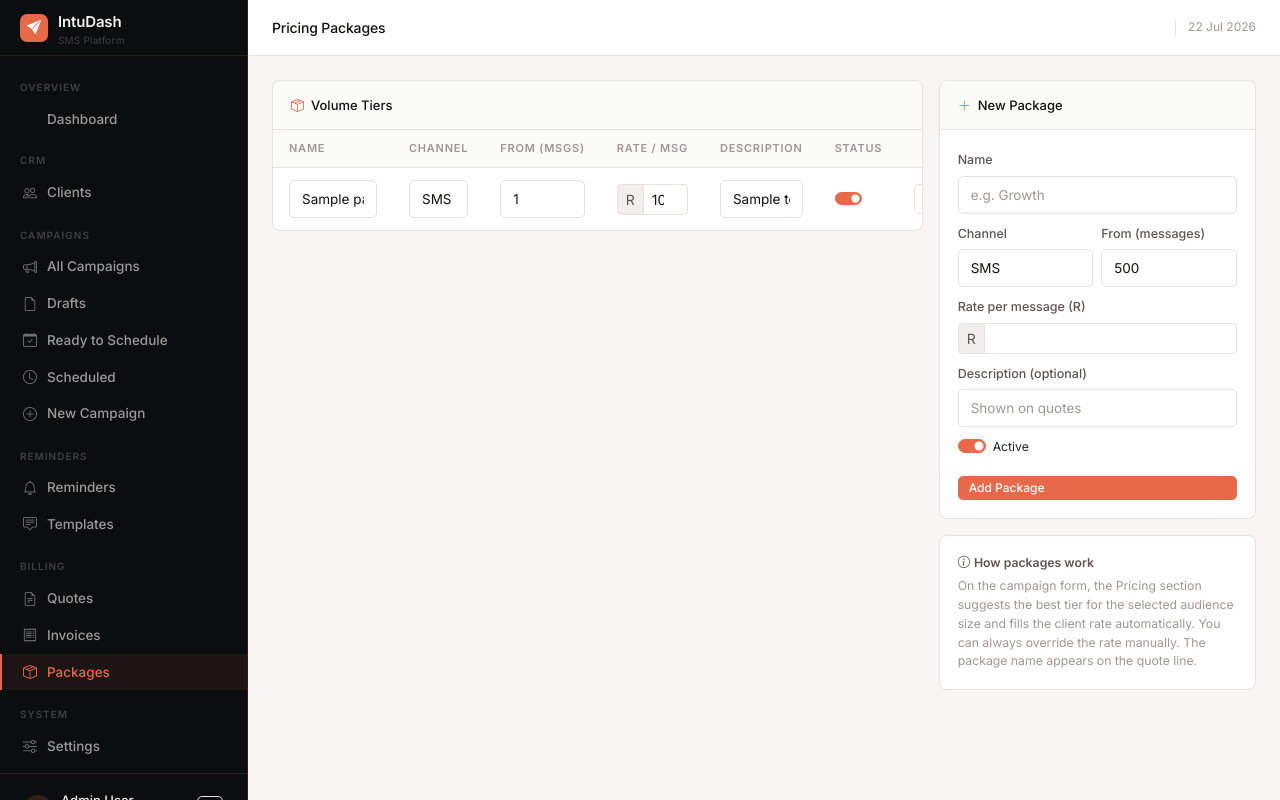
After one commit to iamkyno/intudash, a Laravel app: page /packages in a window 1280 px wide. The commit adds this page. Run offline with Laravel 12, Linux system fonts and the light colour scheme; a user stored in the database is signed in; data comes from the database, SQL or seed files in the repository; tables that the repository leaves empty hold one stand-in row (values such as "Sample post").

Commit message:
Add pricing packages (volume tiers) and restructure the campaign form flow
Packages — "500 SMS and upwards" style tiers:
- packages table: name, channel (sms/email), min_units (the tier
  threshold), unit_price, description, active.
- Billing → Packages page: inline-editable tier list (row inputs target
  per-row forms via the form="" attribute — a <form> can't legally sit
  inside a <tr>), a new-package card, and a one-click "Create Starter
  SMS Tiers" seeder (500/1 000/5 000/10 000, rates stepping down from
  the account default) so the structure is obvious on first visit.
- Campaign form gets a Pricing Package selector: picking a tier fills
  the client rate; a live hint suggests the best tier for the selected
  audience size (Package::bestFor). campaigns.package_id stores the
  choice and the quote line now reads "… | Growth package".

Campaign form restructure (efficiency pass):
- Logical top-to-bottom flow: Name/Client → Type → Recipients →
  Content → Pricing → Notes/Repeat. Type moved above Recipients since
  it decides which sections below apply.
- All money fields (SMS + email internal costs, client rates, auto
  recipient counts) pulled out of the two channel sections into one
  Pricing card — they toggle with campaign type exactly as before.
- Email section simplified: Subject + Body are all you see by default;
  From Name / From Address picker / Reply-To live in a collapsed
  "Sender settings — optional, uses your account default" details
  block (auto-opens when editing a campaign that customised them).
- Sidebar: Packages added under Billing.

Verified via tinker: tier resolution picks the highest qualifying
active tier and ignores inactive ones, quote lines carry the package
name, and /packages, /campaigns/create, /campaigns/{id}/edit all
render 200 through the full kernel with the new pricing block, PACKAGES
JS constant, and collapsed sender settings present.

https://claude.ai/code/session_01CQU7iRe9pxBpTRBHWRwuzp

```diff
--- /dev/null
+++ b/app/Http/Controllers/PackageController.php
@@ -0,0 +1,85 @@
+<?php
+
+namespace App\Http\Controllers;
+
+use App\Models\AppSetting;
+use App\Models\Package;
+use Illuminate\Http\Request;
+
+class PackageController extends Controller
+{
+    public function index()
+    {
+        $packages = Package::orderBy('channel')->orderBy('min_units')->get();
+        return view('packages.index', compact('packages'));
+    }
+
+    public function store(Request $request)
+    {
+        $data = $this->validatePackage($request);
+        Package::create($data);
+
+        return redirect()->route('packages.index')->with('success', "Package \"{$data['name']}\" created.");
+    }
+
+    public function update(Request $request, Package $package)
+    {
+        $data = $this->validatePackage($request);
+        $package->update($data);
+
+        return redirect()->route('packages.index')->with('success', 'Package updated.');
+    }
+
+    public function destroy(Package $package)
+    {
+        $package->delete();
+        return redirect()->route('packages.index')->with('success', 'Package deleted — campaigns that used it keep their rates.');
+    }
+
+    /**
+     * One-click starter tiers so the structure is obvious: rates step down
+     * from the account default as volume grows. All fully editable after.
+     */
+    public function seedDefaults()
+    {
+        if (Package::where('channel', 'sms')->exists()) {
+            return redirect()->route('packages.index')->with('error', 'SMS packages already exist — edit those instead.');
+        }
+
+        $base = (float) AppSetting::get('default_client_rate', '0.25');
+        $tiers = [
+            ['name' => 'Starter',  'min_units' => 500,   'multiplier' => 1.00],
+            ['name' => 'Growth',   'min_units' => 1000,  'multiplier' => 0.95],
+            ['name' => 'Business', 'min_units' => 5000,  'multiplier' => 0.90],
+            ['name' => 'Volume',   'min_units' => 10000, 'multiplier' => 0.85],
+        ];
+
+        foreach ($tiers as $tier) {
+            Package::create([
+                'name'        => $tier['name'],
+                'channel'     => 'sms',
+                'min_units'   => $tier['min_units'],
+                'unit_price'  => round($base * $tier['multiplier'], 4),
+                'description' => number_format($tier['min_units']) . '+ SMS per campaign',
+                'active'      => true,
+            ]);
+        }
+
+        return redirect()->route('packages.index')->with('success', 'Starter SMS tiers created — adjust the rates to your pricing.');
+    }
+
+    private function validatePackage(Request $request): array
+    {
+        $data = $request->validate([
+            'name'        => 'required|string|max:100',
+            'channel'     => 'required|in:sms,email',
+            'min_units'   => 'required|integer|min:1',
+            'unit_price'  => 'required|numeric|min:0',
+            'description' => 'nullable|string|max:191',
+            'active'      => 'boolean',
+        ]);
+        $data['active'] = $request->boolean('active');
+
+        return $data;
+    }
+}
--- /dev/null
+++ b/app/Models/Package.php
@@ -0,0 +1,38 @@
+<?php
+
+namespace App\Models;
+
+use Illuminate\Database\Eloquent\Model;
+
+class Package extends Model
+{
+    protected $fillable = ['name', 'channel', 'min_units', 'unit_price', 'description', 'active'];
+
+    protected $casts = [
+        'min_units'  => 'integer',
+        'unit_price' => 'decimal:4',
+        'active'     => 'boolean',
+    ];
+
+    public function scopeActive($query)
+    {
+        return $query->where('active', true);
+    }
+
+    public function campaigns()
+    {
+        return $this->hasMany(Campaign::class);
+    }
+
+    /**
+     * Best (highest) tier whose minimum volume the given message count reaches.
+     */
+    public static function bestFor(string $channel, int $units): ?self
+    {
+        return static::active()
+            ->where('channel', $channel)
+            ->where('min_units', '<=', $units)
+            ->orderByDesc('min_units')
+            ->first();
+    }
+}
--- a/app/Services/QuoteService.php
+++ b/app/Services/QuoteService.php
@@ -73,9 +73,12 @@ class QuoteService
                 : $campaign->validRecipients()->count();
             $runLabel = $runs > 1 ? " × {$runs} runs" : '';
             $segLabel = $campaign->sms_segments > 1 ? ", {$campaign->sms_segments} segments/msg" : '';
+            $pkgLabel = $campaign->package && $campaign->package->channel === 'sms'
+                ? " | {$campaign->package->name} package"
+                : '';
             QuoteItem::create([
                 'quote_id'    => $quote->id,
-                'description' => "Bulk SMS — {$campaign->name}{$runLabel} | " . number_format($smsRecipients) . " recipients{$segLabel}",
+                'description' => "Bulk SMS — {$campaign->name}{$runLabel} | " . number_format($smsRecipients) . " recipients{$segLabel}{$pkgLabel}",
                 'quantity'    => $smsQty,
                 'unit_price'  => $smsRate,
                 'total'       => $smsSubtotal,
--- a/resources/views/layouts/app.blade.php
+++ b/resources/views/layouts/app.blade.php
@@ -604,6 +604,9 @@
         <a href="{{ route('invoices.index') }}" class="sidebar-link {{ request()->routeIs('invoices.*') ? 'active' : '' }}">
             <i class="bi bi-receipt"></i> Invoices
         </a>
+        <a href="{{ route('packages.index') }}" class="sidebar-link {{ request()->routeIs('packages.*') ? 'active' : '' }}">
+            <i class="bi bi-box-seam"></i> Packages
+        </a>
 
         <div class="nav-section-label">System</div>
         <a href="{{ route('settings.index') }}" class="sidebar-link {{ request()->routeIs('settings.*') ? 'active' : '' }}">
--- /dev/null
+++ b/resources/views/packages/index.blade.php
@@ -0,0 +1,136 @@
+@extends('layouts.app')
+@section('title', 'Packages')
+@section('page-title', 'Pricing Packages')
+
+@section('content')
+@if(session('success'))
+    <div class="alert alert-success py-2">{{ session('success') }}</div>
+@endif
+@if(session('error'))
+    <div class="alert alert-danger py-2">{{ session('error') }}</div>
+@endif
+
+<div class="row g-3">
+    <div class="col-md-8">
+        <div class="card">
+            <div class="card-header">
+                <span class="card-header-title"><i class="bi bi-box-seam"></i> Volume Tiers</span>
+            </div>
+            @if($packages->isEmpty())
+                <div class="card-body text-center py-5" style="color:var(--text-tertiary);">
+                    <i class="bi bi-box-seam" style="font-size:2rem;"></i>
+                    <p class="mt-2 mb-3">No packages yet. A package is a volume tier — e.g. "500 SMS and up @ R0.25 each" — that fills in the client rate automatically when creating a campaign.</p>
+                    <form method="POST" action="{{ route('packages.seed-defaults') }}" class="d-inline">
+                        @csrf
+                        <button type="submit" class="btn btn-primary btn-sm">
+                            <i class="bi bi-magic me-1"></i>Create Starter SMS Tiers (500 / 1 000 / 5 000 / 10 000)
+                        </button>
+                    </form>
+                </div>
+            @else
+                <div class="card-body-flush">
+                    <table class="table">
+                        <thead>
+                            <tr><th>Name</th><th>Channel</th><th>From (msgs)</th><th>Rate / msg</th><th>Description</th><th>Status</th><th></th></tr>
+                        </thead>
+                        <tbody>
+                        @foreach($packages as $p)
+                            {{-- A <form> can't sit inside a <tr>; each input targets its row's form via the form="" attribute. --}}
+                            <tr>
+                                <td style="min-width:120px;"><input type="text" name="name" form="pkg-form-{{ $p->id }}" class="form-control form-control-sm" value="{{ $p->name }}"></td>
+                                <td>
+                                    <select name="channel" form="pkg-form-{{ $p->id }}" class="form-select form-select-sm">
+                                        <option value="sms" {{ $p->channel === 'sms' ? 'selected' : '' }}>SMS</option>
+                                        <option value="email" {{ $p->channel === 'email' ? 'selected' : '' }}>Email</option>
+                                    </select>
+                                </td>
+                                <td style="max-width:110px;"><input type="number" name="min_units" min="1" form="pkg-form-{{ $p->id }}" class="form-control form-control-sm" value="{{ $p->min_units }}"></td>
+                                <td style="max-width:130px;">
+                                    <div class="input-group input-group-sm">
+                                        <span class="input-group-text">R</span>
+                                        <input type="number" name="unit_price" step="0.0001" min="0" form="pkg-form-{{ $p->id }}" class="form-control" value="{{ $p->unit_price }}">
+                                    </div>
+                                </td>
+                                <td><input type="text" name="description" form="pkg-form-{{ $p->id }}" class="form-control form-control-sm" value="{{ $p->description }}"></td>
+                                <td>
+                                    <div class="form-check form-switch mt-1">
+                                        <input class="form-check-input" type="checkbox" name="active" value="1" form="pkg-form-{{ $p->id }}" {{ $p->active ? 'checked' : '' }}>
+                                    </div>
+                                </td>
+                                <td class="text-end" style="white-space:nowrap;">
+                                    <button type="submit" form="pkg-form-{{ $p->id }}" class="btn btn-ghost btn-sm btn-icon" title="Save"><i class="bi bi-check-lg"></i></button>
+                                    <button type="submit" form="pkg-delete-{{ $p->id }}" class="btn btn-ghost btn-sm btn-icon text-danger"
+                                            onclick="return confirm('Delete package &quot;{{ addslashes($p->name) }}&quot;?')"><i class="bi bi-trash"></i></button>
+                                </td>
+                            </tr>
+                        @endforeach
+                        </tbody>
+                    </table>
+                </div>
+                {{-- Row form targets (must live outside the <table>) --}}
+                @foreach($packages as $p)
+                    <form id="pkg-form-{{ $p->id }}" method="POST" action="{{ route('packages.update', $p) }}">@csrf @method('PUT')</form>
+                    <form id="pkg-delete-{{ $p->id }}" method="POST" action="{{ route('packages.destroy', $p) }}">@csrf @method('DELETE')</form>
+                @endforeach
+            @endif
+        </div>
+    </div>
+
+    <div class="col-md-4">
+        <div class="card">
+            <div class="card-header">
+                <span class="card-header-title"><i class="bi bi-plus-lg"></i> New Package</span>
+            </div>
+            <div class="card-body">
+                <form method="POST" action="{{ route('packages.store') }}">
+                    @csrf
+                    <div class="mb-2">
+                        <label class="form-label small">Name</label>
+                        <input type="text" name="name" class="form-control form-control-sm @error('name') is-invalid @enderror" value="{{ old('name') }}" placeholder="e.g. Growth" required>
+                    </div>
+                    <div class="row g-2 mb-2">
+                        <div class="col-6">
+                            <label class="form-label small">Channel</label>
+                            <select name="channel" class="form-select form-select-sm">
+                                <option value="sms">SMS</option>
+                                <option value="email">Email</option>
+                            </select>
+                        </div>
+                        <div class="col-6">
+                            <label class="form-label small">From (messages)</label>
+                            <input type="number" name="min_units" min="1" class="form-control form-control-sm" value="{{ old('min_units', 500) }}" required>
+                        </div>
+                    </div>
+                    <div class="mb-2">
+                        <label class="form-label small">Rate per message (R)</label>
+                        <div class="input-group input-group-sm">
+                            <span class="input-group-text">R</span>
+                            <input type="number" name="unit_price" step="0.0001" min="0" class="form-control" value="{{ old('unit_price') }}" required>
+                        </div>
+                    </div>
+                    <div class="mb-2">
+                        <label class="form-label small">Description (optional)</label>
+                        <input type="text" name="description" class="form-control form-control-sm" value="{{ old('description') }}" placeholder="Shown on quotes">
+                    </div>
+                    <div class="form-check form-switch mb-3">
+                        <input class="form-check-input" type="checkbox" name="active" value="1" id="pkg-active" checked>
+                        <label class="form-check-label small" for="pkg-active">Active</label>
+                    </div>
+                    <button type="submit" class="btn btn-primary btn-sm w-100">Add Package</button>
+                </form>
+            </div>
+        </div>
+
+        <div class="card mt-3">
+            <div class="card-body">
+                <p class="small mb-1 fw-semibold" style="color:var(--text-secondary);"><i class="bi bi-info-circle me-1"></i>How packages work</p>
+                <p class="small mb-0" style="color:var(--text-tertiary);">
+                    On the campaign form, the Pricing section suggests the best tier for the selected audience size
+                    and fills the client rate automatically. You can always override the rate manually.
+                    The package name appears on the quote line.
+                </p>
+            </div>
+        </div>
+    </div>
+</div>
+@endsection
--- a/routes/web.php
+++ b/routes/web.php
@@ -6,6 +6,7 @@ use App\Http\Controllers\ClientDataSourceController;
 use App\Http\Controllers\ClientRecipientController;
 use App\Http\Controllers\DashboardController;
 use App\Http\Controllers\InvoiceController;
+use App\Http\Controllers\PackageController;
 use App\Http\Controllers\ProfileController;
 use App\Http\Controllers\QuoteController;
 use App\Http\Controllers\RecipientController;
@@ -82,6 +83,13 @@ Route::middleware(['auth', 'verified'])->group(function () {
     Route::patch('/quotes/{quote}/status', [QuoteController::class, 'updateStatus'])->name('quotes.update-status');
     Route::get('/quotes/{quote}/pdf', [QuoteController::class, 'pdf'])->name('quotes.pdf');
 
+    // Pricing packages (volume tiers used at campaign creation and on quotes)
+    Route::get('packages', [PackageController::class, 'index'])->name('packages.index');
+    Route::post('packages', [PackageController::class, 'store'])->name('packages.store');
+    Route::post('packages/seed-defaults', [PackageController::class, 'seedDefaults'])->name('packages.seed-defaults');
+    Route::put('packages/{package}', [PackageController::class, 'update'])->name('packages.update');
+    Route::delete('packages/{package}', [PackageController::class, 'destroy'])->name('packages.destroy');
+
     // Reminder templates
     Route::resource('reminder-templates', ReminderTemplateController::class)->except(['show']);
 
```
Also changed, not shown: app/Http/Controllers/CampaignController.php (+7 -2 lines), app/Models/Campaign.php (+6 -1 lines), resources/views/campaigns/_form.blade.php (+147 -55 lines), database/migrations/2026_07_22_212329_create_packages_table.php (added), database/migrations/2026_07_22_212331_add_package_id_to_campaigns_table.php (added).
